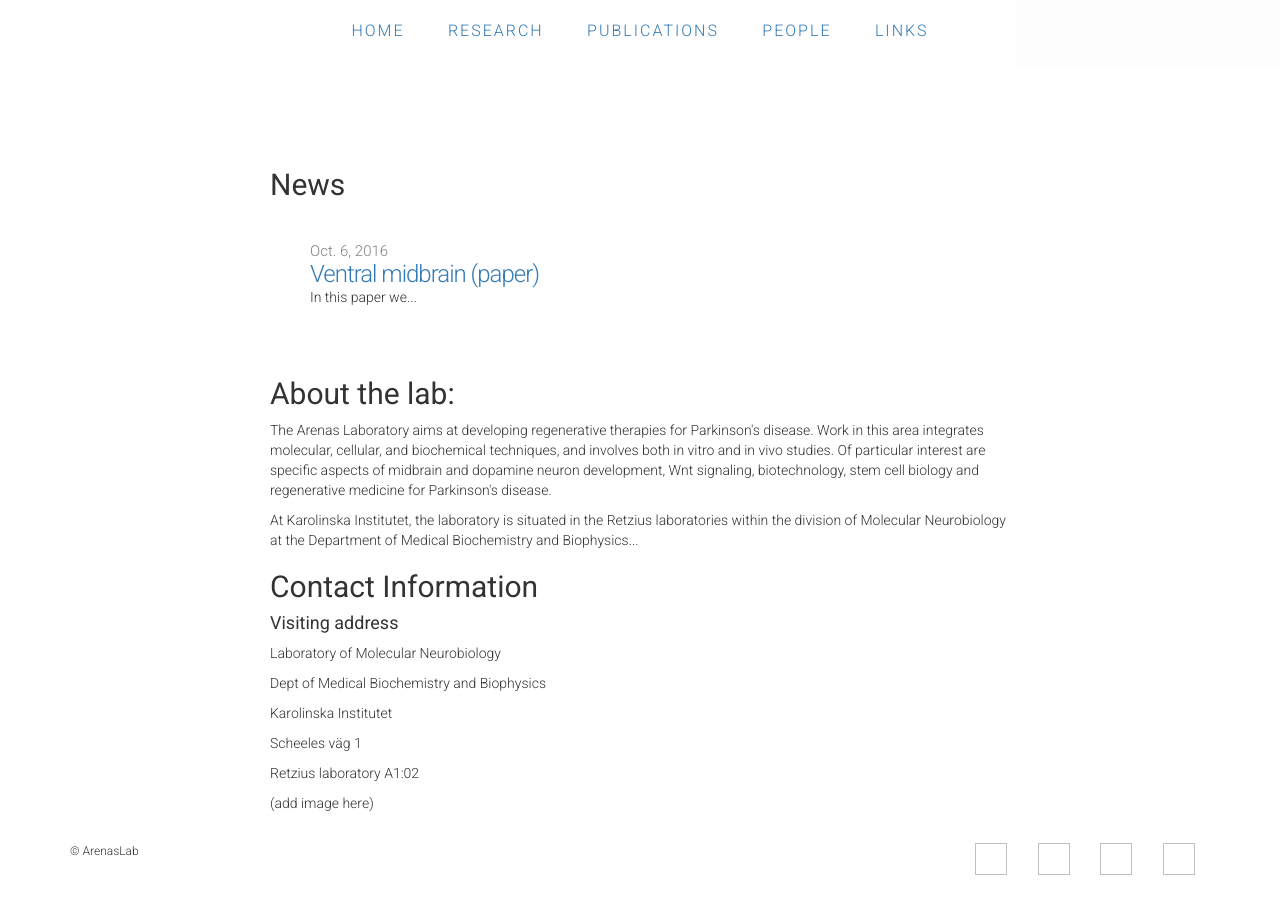
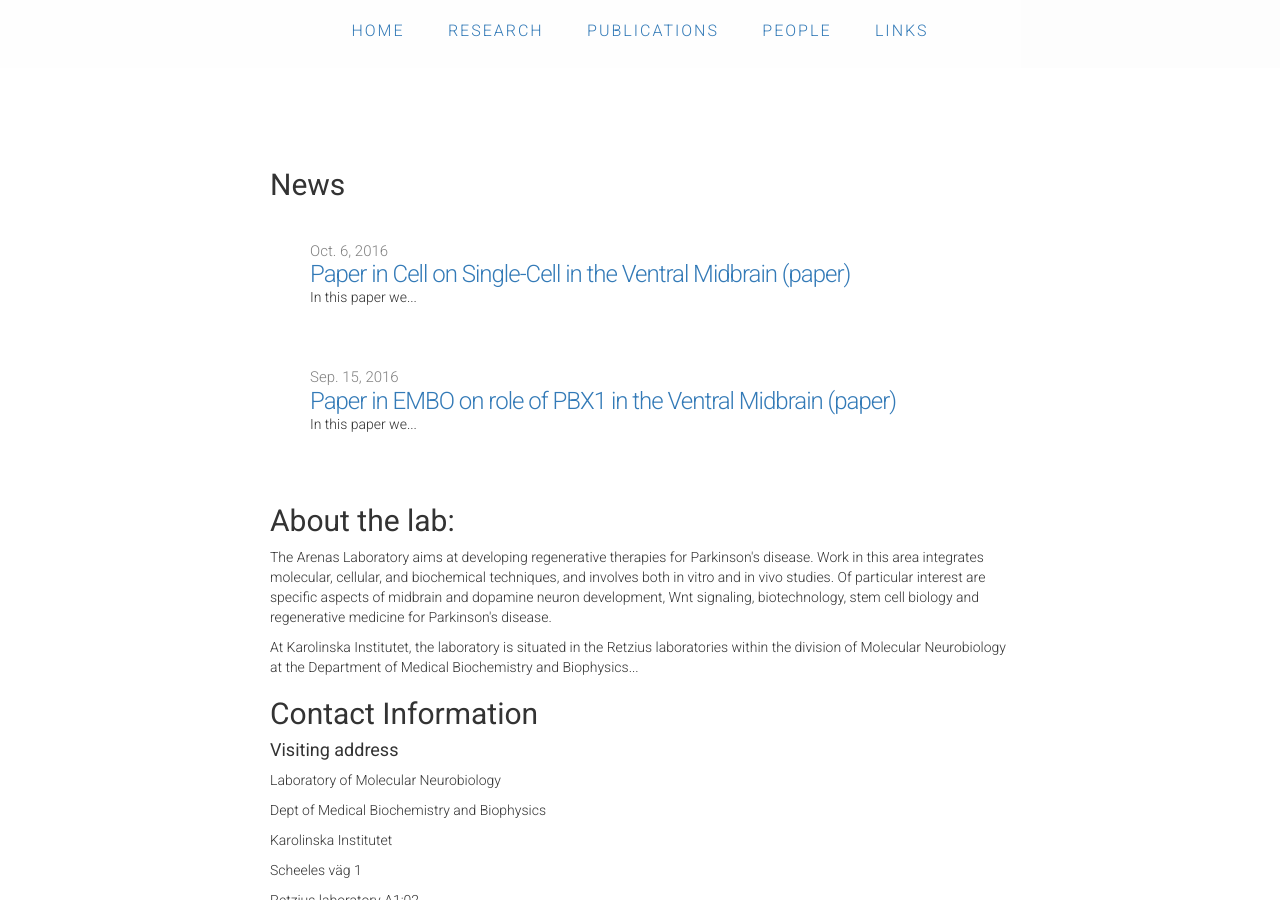
Before and after one commit to ArenasLab/arenaslab.github.io, a Jekyll site: the page index.html, which Jekyll copies as it is, in a window 1280 px wide and 900 px high, scrolled down 472 px. Built offline with Jekyll 4.4.1, drawn with Linux system fonts in a browser that asks for light colours.

Commit message:
Update index.html

```diff
--- a/index.html
+++ b/index.html
@@ -50,24 +50,30 @@
     </div>
   </section>
 
-  <p>&nbsp<p>
+  <p>&nbsp;<p>
 
   <div class="wrap">
     <div class="post">
       <div class="news">
-        <p>&nbsp<p>
+        <p>&nbsp;<p>
         <h2>News</h2>
-        <p>&nbsp<p>
+        <p>&nbsp;<p>
         <ul class="posts">
           <li>
             <span class="post-date">Oct. 6, 2016</span>
-            <a class="post-link" href="#">Ventral midbrain (paper)</a>
+            <a class="post-link" href="http://www.cell.com/cell/fulltext/S0092-8674(16)31309-5">Paper in Cell on Single-Cell in the Ventral Midbrain (paper)</a>
+            <p>In this paper we...</p>
+          </li>
+          <p>&nbsp;<p>
+          <li>
+            <span class="post-date">Sep. 15, 2016</span>
+            <a class="post-link" href="http://emboj.embopress.org/content/35/18/1963">Paper in EMBO on role of PBX1 in the Ventral Midbrain (paper)</a>
             <p>In this paper we...</p>
           </li>
         </ul>
       </div>
 
-  <p>&nbsp<p>
+  <p>&nbsp;<p>
 
       <div class="introduction">
         <h2>About the lab:</h2>
```
